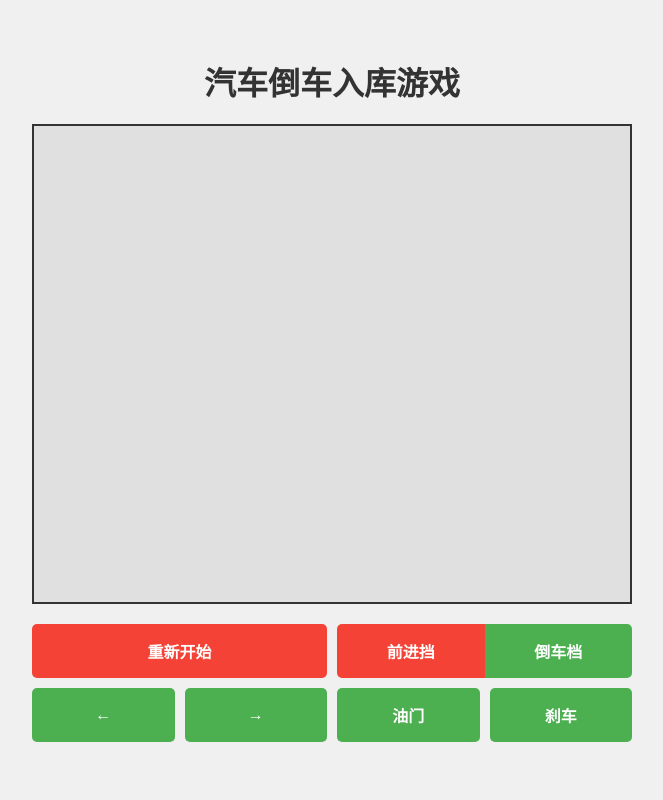
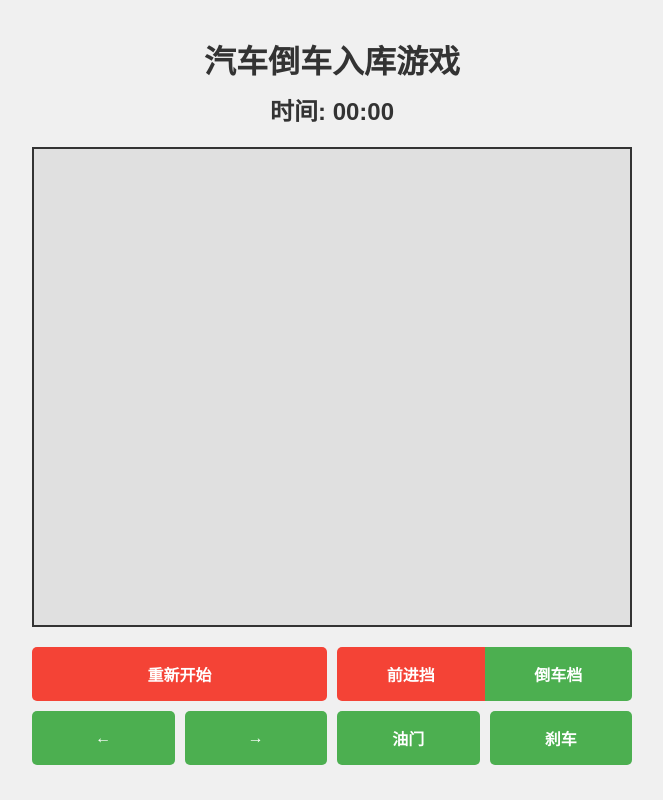
Before and after one commit to czk0404/czk0404.github.io, a plain HTML site: page drive.html in a window 1280 px wide. Shown: the whole page, without its empty margins (308-971 px from the left). Drawn offline with Linux system fonts and the light colour scheme.

Commit message:
Update drive.html

```diff
--- a/drive.html
+++ b/drive.html
@@ -20,6 +20,12 @@
             min-height: 100vh;
         }
         h1 {
+             margin-bottom: 10px;
+            color: #333;
+        }
+        .timer {
+            font-size: 24px;
+            font-weight: bold;
             margin-bottom: 20px;
             color: #333;
         }
@@ -105,6 +111,7 @@
 </head>
 <body>
     <h1>汽车倒车入库游戏</h1>
+    <div class="timer">时间: <span id="timer">00:00</span></div>
     <div class="game-container">
         <canvas id="gameCanvas"></canvas>
     </div>
```
